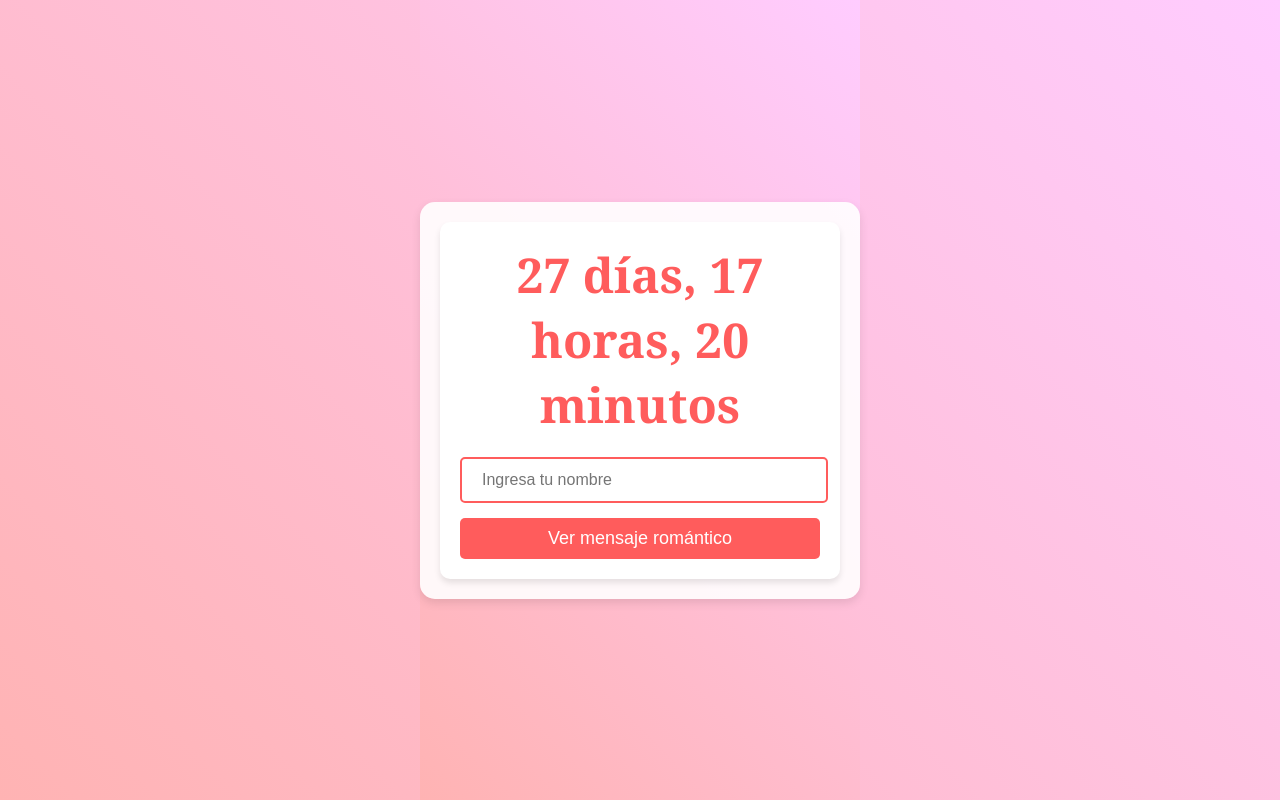
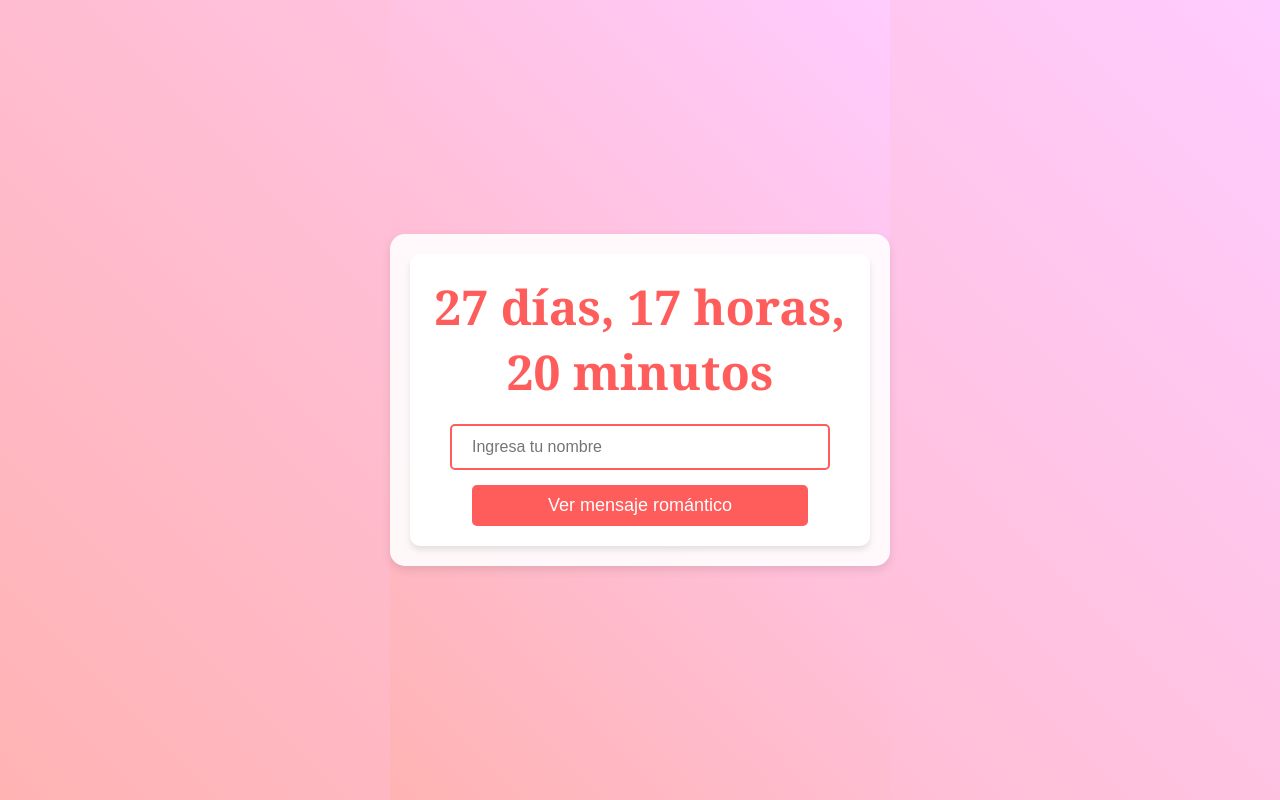
Before and after one commit to N3t4nel/JupaD-N, a plain HTML site: page index.html in a window 1280 px wide. Drawn offline with Linux system fonts and the light colour scheme.

Commit message:
Update styles.css

```diff
--- a/styles.css
+++ b/styles.css
@@ -17,8 +17,9 @@ body, html {
     border-radius: 15px;
     background: rgba(255, 255, 255, 0.9);
     box-shadow: 0 4px 10px rgba(0, 0, 0, 0.1);
-    max-width: 400px;
+    max-width: 500px;
     width: 100%;
+    box-sizing: border-box;
 }
 
 /* Caja de la cuenta regresiva */
@@ -45,7 +46,7 @@ body, html {
 input[type="text"] {
     padding: 12px 20px;
     font-size: 16px;
-    width: 90%; /* Adaptado para ocupar el 90% del ancho en móvil */
+    width: 80%; /* Reduce el ancho para móviles */
     margin-bottom: 15px;
     border-radius: 5px;
     border: 2px solid #ff5c5c;
@@ -67,7 +68,7 @@ button {
     color: white;
     border-radius: 5px;
     transition: 0.3s ease;
-    width: 100%; /* El botón ocupa todo el ancho en dispositivos pequeños */
+    width: 80%; /* El botón ocupa el 80% del ancho */
 }
 
 button:hover {
@@ -97,9 +98,15 @@ button:hover {
 
     input[type="text"] {
         font-size: 14px; /* Reducimos el tamaño de la fuente para el móvil */
+        width: 90%; /* Hace el campo de texto más grande en pantallas pequeñas */
     }
 
     button {
         font-size: 16px; /* Ajustamos el tamaño del botón */
+        width: 90%; /* El botón ocupa más espacio en móviles */
+    }
+
+    #message {
+        font-size: 16px; /* Reduce el tamaño de la fuente del mensaje romántico */
     }
 }
```
